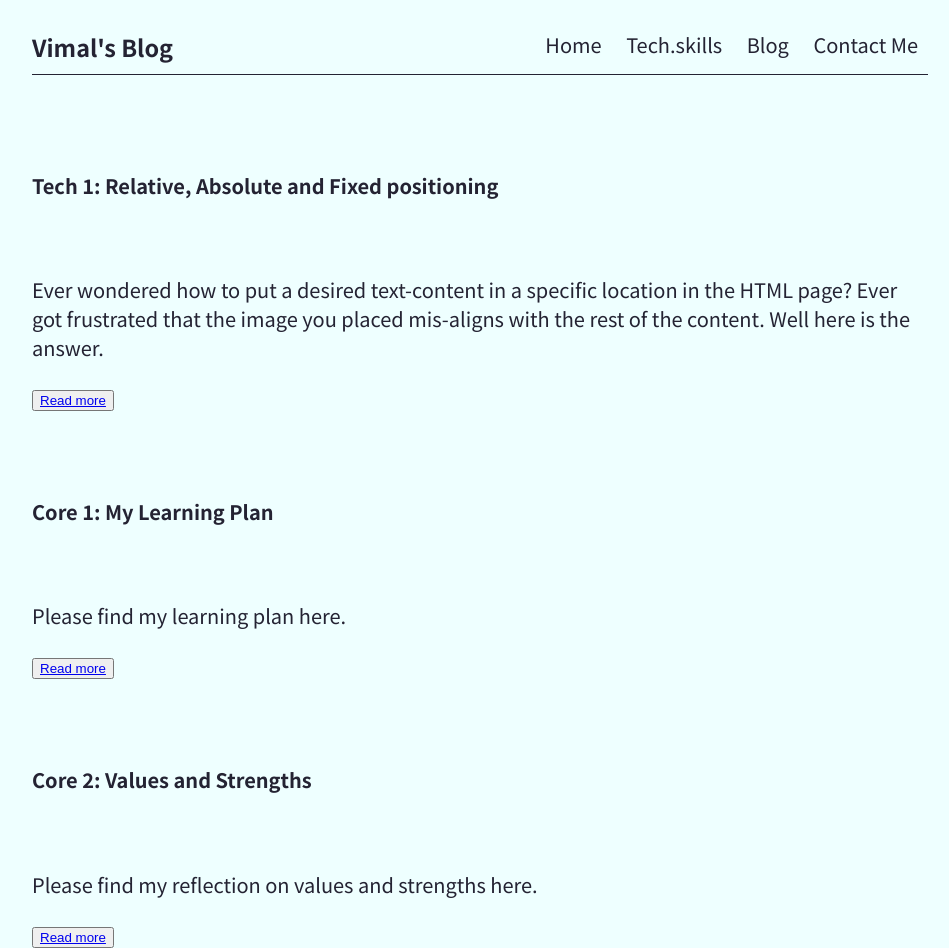
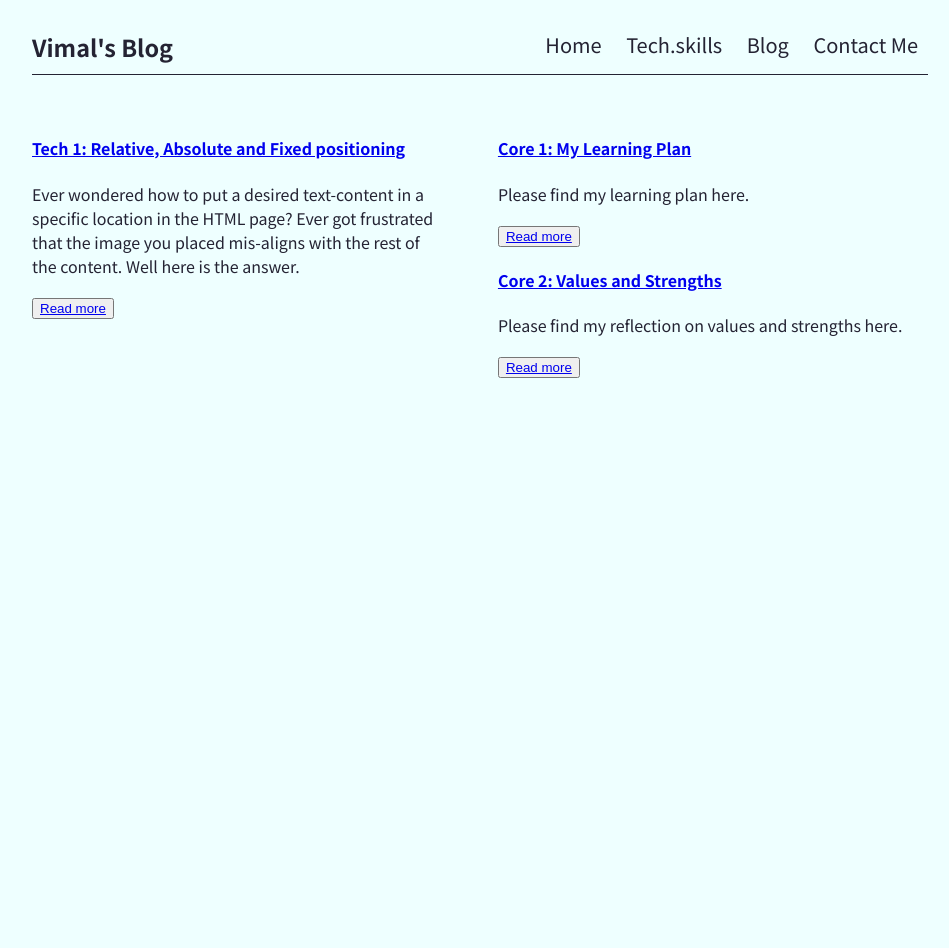
Before and after one commit to vimal-raj-nagarajan/vimal-raj-nagarajan.github.io, a plain HTML site: page blog/template.html in a window 1280 px wide. Shown: the whole page, without its empty margins (160-1109 px from the left). After the commit the page ends 800 px from the top, so only its background shows below. Drawn offline with Linux system fonts and the light colour scheme.

Commit message:
Modify template page layout

```diff
--- a/blog/template.html
+++ b/blog/template.html
@@ -25,8 +25,25 @@
     </div>
     <hr>
   </div>
+  <div class="outerdiv">
+    <div id="left">
+      <a href="html-css.html"><h4>Tech 1: Relative, Absolute and Fixed positioning</h4></a>
+      <p>Ever wondered how to put a desired text-content in a specific location in the HTML page? Ever got frustrated that the image you placed mis-aligns with the rest of the content. Well here is the answer. </p>
+      <button><a href="html-css.html">Read more</a></button>
 
-  <div class="outerdiv">
+    </div>
+    <div id="right">
+      <a href="learning-plan.html"><h4>Core 1: My Learning Plan</h4></a></a>
+      <p>Please find my learning plan here.</p>
+      <button><a href="learning-plan.html">Read more</a></button>
+      <a href="identity-values.html"><h4>Core 2: Values and Strengths</h4></a>
+    <p>Please find my reflection on values and strengths here.</p>
+    <button><a href="identity-values.html">Read more</a></button>
+    </div>
+  </div>
+
+
+  <!-- <div class="outerdiv">
     <a href="html-css.html"><h4>Tech 1: Relative, Absolute and Fixed positioning</h4></a>
     <p>Ever wondered how to put a desired text-content in a specific location in the HTML page? Ever got frustrated that the image you placed mis-aligns with the rest of the content. Well here is the answer. </p>
     <button><a href="html-css.html">Read more</a></button>
@@ -40,7 +57,7 @@
     <a href="identity-values.html"><h4>Core 2: Values and Strengths</h4></a>
     <p>Please find my reflection on values and strengths here.</p>
     <button><a href="identity-values.html">Read more</a></button>
-  </div>
+  </div> -->
 
 </body>
 </html>
--- a/styles/style.css
+++ b/styles/style.css
@@ -6,7 +6,7 @@ body {
   margin: 0;
 }
 
-div > a {
+#menudiv > a {
   padding: 10px;
   text-decoration: none;
   color: #242333;
@@ -61,6 +61,22 @@ hr {
 
 #aboutme {
   text-align: center;
+}
+
+#left {
+  width: 48%;
+  float: left;
+  font-size: 16px;
+}
+
+#left > p {
+  padding-right: 15px;
+}
+
+#right {
+  width: 48%;
+  float: right;
+  font-size: 16px;
 }
 
 /* #techdiv,
```
